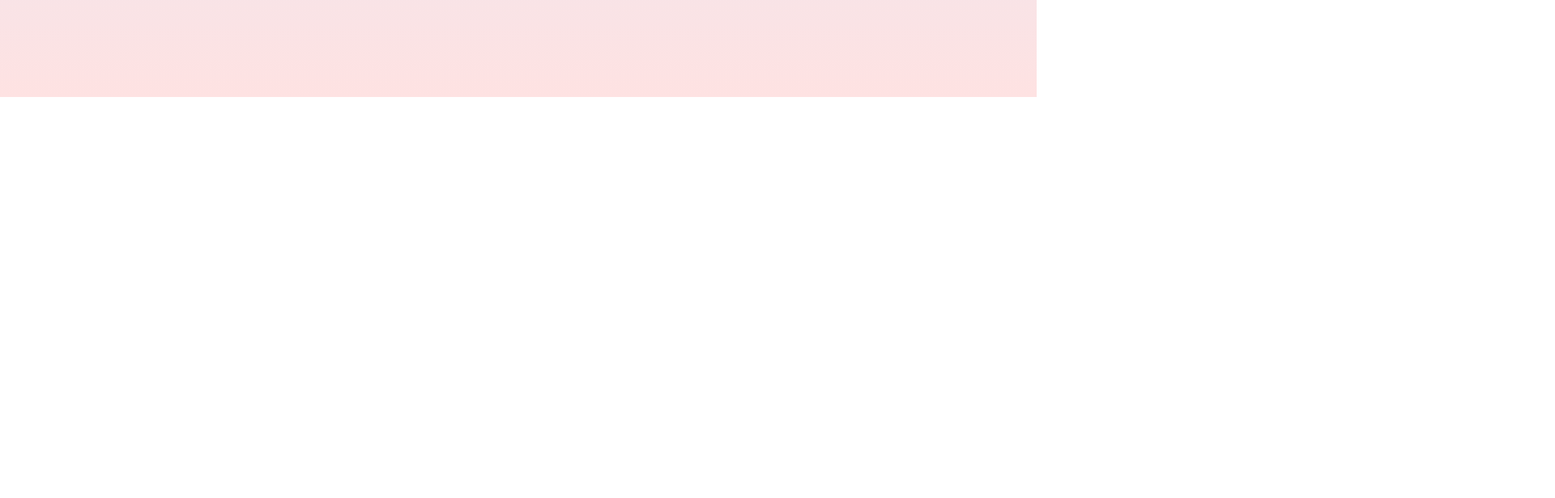
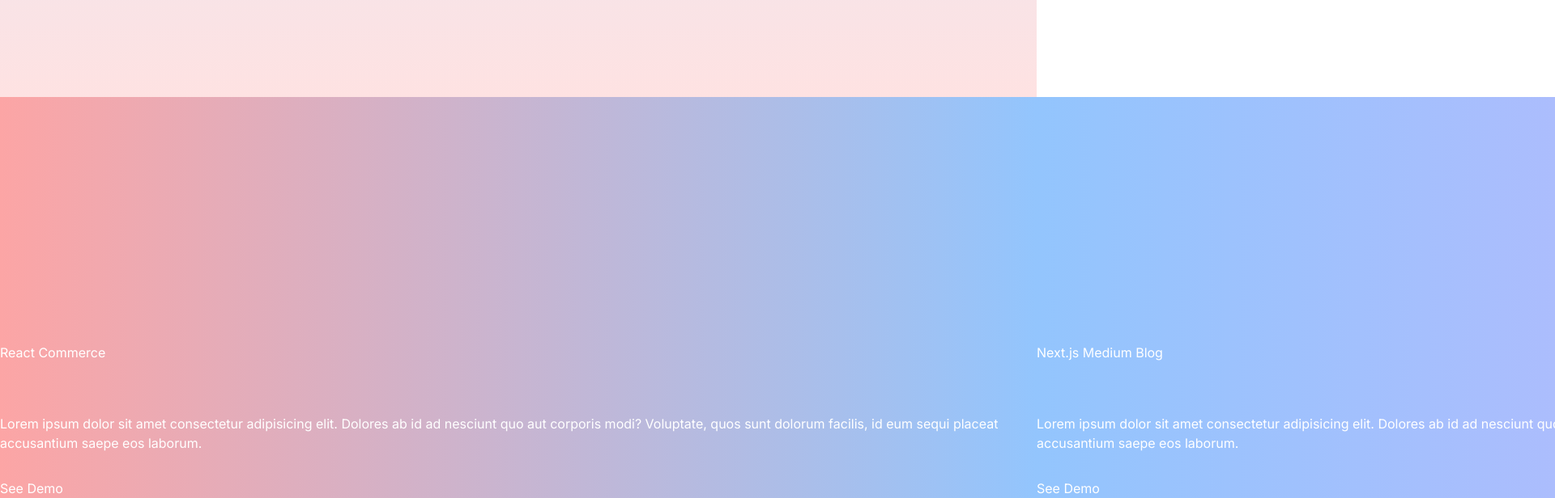
Before and after one commit to emredurgunlu/Nextjs-Portfolio, a Next.js app: page /portfolio in a window 1280 px wide. Shown: the part 680-1296 px from the top of the page at 81% size, 1920 px wide, since content can reach past the window. Built offline with nearby package versions, Linux system fonts and the light colour scheme.

Commit message:
Some styling of the portfolio page

```diff
--- a/app/portfolio/page.jsx
+++ b/app/portfolio/page.jsx
@@ -1,6 +1,43 @@
 "use client";
 import { motion, useScroll, useTransform } from "framer-motion";
+import Image from "next/image";
+import Link from "next/link";
 import { useRef } from "react";
+
+const items = [
+  {
+    id: 1,
+    color: "from-red-300 to-blue-300",
+    title: "React Commerce",
+    desc: "Lorem ipsum dolor sit amet consectetur adipisicing elit. Dolores ab id ad nesciunt quo aut corporis modi? Voluptate, quos sunt dolorum facilis, id eum sequi placeat accusantium saepe eos laborum.",
+    img: "https://images.pexels.com/photos/18073372/pexels-photo-18073372/free-photo-of-young-man-sitting-in-a-car-on-a-night-street.jpeg?auto=compress&cs=tinysrgb&w=1600&lazy=load",
+    link: "https://lama.dev",
+  },
+  {
+    id: 2,
+    color: "from-blue-300 to-violet-300",
+    title: "Next.js Medium Blog",
+    desc: "Lorem ipsum dolor sit amet consectetur adipisicing elit. Dolores ab id ad nesciunt quo aut corporis modi? Voluptate, quos sunt dolorum facilis, id eum sequi placeat accusantium saepe eos laborum.",
+    img: "https://images.pexels.com/photos/18023772/pexels-photo-18023772/free-photo-of-close-up-of-a-person-holding-a-wristwatch.jpeg?auto=compress&cs=tinysrgb&w=1600&lazy=load",
+    link: "https://lama.dev",
+  },
+  {
+    id: 3,
+    color: "from-violet-300 to-purple-300",
+    title: "Vanilla Book App",
+    desc: "Lorem ipsum dolor sit amet consectetur adipisicing elit. Dolores ab id ad nesciunt quo aut corporis modi? Voluptate, quos sunt dolorum facilis, id eum sequi placeat accusantium saepe eos laborum.",
+    img: "https://images.pexels.com/photos/6894528/pexels-photo-6894528.jpeg?auto=compress&cs=tinysrgb&w=1600&lazy=load",
+    link: "https://lama.dev",
+  },
+  {
+    id: 4,
+    color: "from-purple-300 to-red-300",
+    title: "Spotify Music App",
+    desc: "Lorem ipsum dolor sit amet consectetur adipisicing elit. Dolores ab id ad nesciunt quo aut corporis modi? Voluptate, quos sunt dolorum facilis, id eum sequi placeat accusantium saepe eos laborum.",
+    img: "https://images.pexels.com/photos/18540208/pexels-photo-18540208/free-photo-of-wood-landscape-water-hill.jpeg?auto=compress&cs=tinysrgb&w=1260&h=750&dpr=2",
+    link: "https://lama.dev",
+  },
+];
 
 const PortfolioPage = () => {
   const ref = useRef();
@@ -13,10 +50,31 @@
       animate={{ y: "0%" }}
       transition={{ duration: 1 }}
     >
-      <div className="h-[600vh]" ref={ref}>
+      <div className="h-[600vh] relative" ref={ref}>
         {/*6rem navbar yüksekliği*/}
         <div className="w-screen h-[calc(100vh-6rem)] flex items-center justify-center text-8xl text-center">
           My Works
+        </div>
+        <div className="sticky top-0 flex h-screen gap-4 items-center">
+          <div className="flex">
+            {items.map((item) => (
+              <div
+                className={`h-screen w-screen flex items-center justify-center bg-gradient-to-r ${item.color}`}
+                key={items.id}
+              >
+                <div className="flex flex-col gap-8 text-white">
+                  <h1>{item.title}</h1>
+                  <div className="relative">
+                    <Image src={item.img} alt="" fill />
+                  </div>
+                  <p>{item.desc}</p>
+                  <Link href={item.link}>
+                    <button>See Demo</button>
+                  </Link>
+                </div>
+              </div>
+            ))}
+          </div>
         </div>
       </div>
     </motion.div>
--- a/next.config.mjs
+++ b/next.config.mjs
@@ -1,4 +1,13 @@
 /** @type {import('next').NextConfig} */
-const nextConfig = {};
+const nextConfig = {
+    images:{
+        remotePatterns:[
+            {
+                protocol:"https",
+                hostname:"images.pexels.com",
+            }
+        ]
+    }
+};
 
 export default nextConfig;
```
